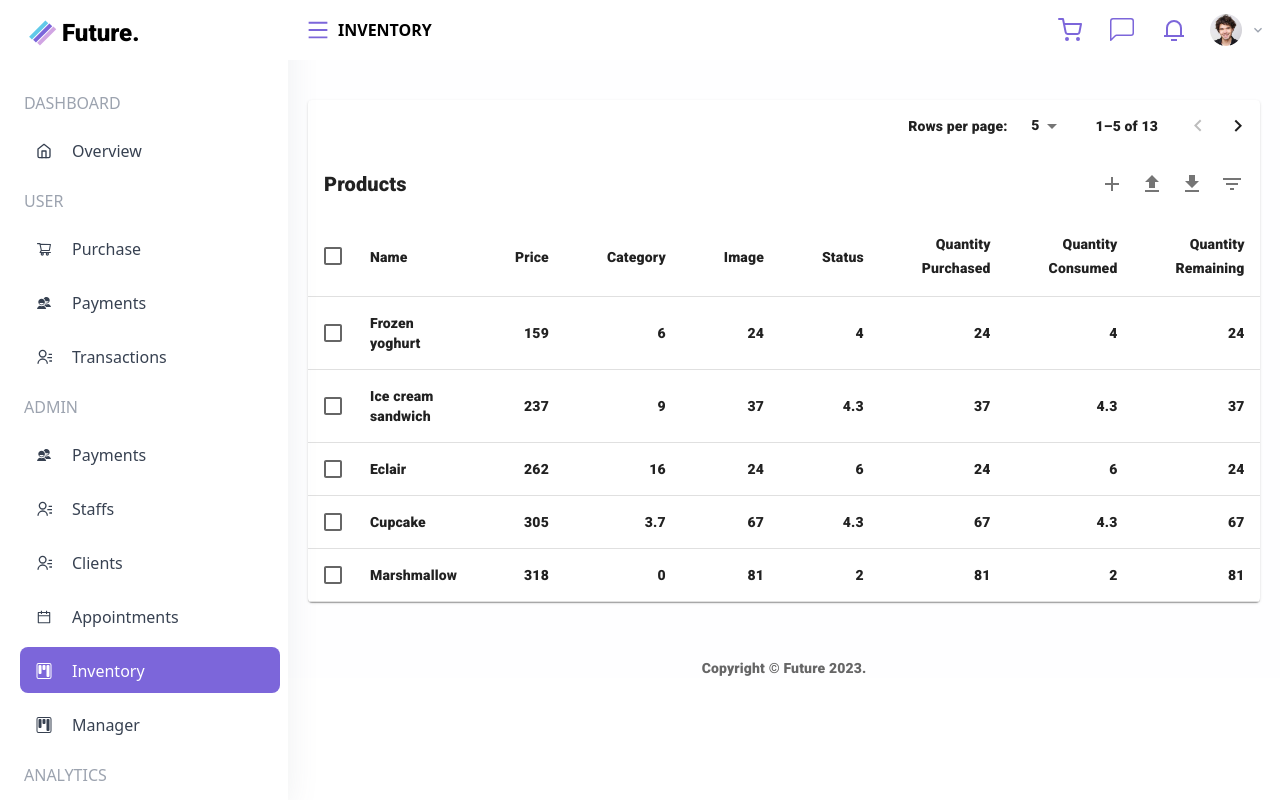
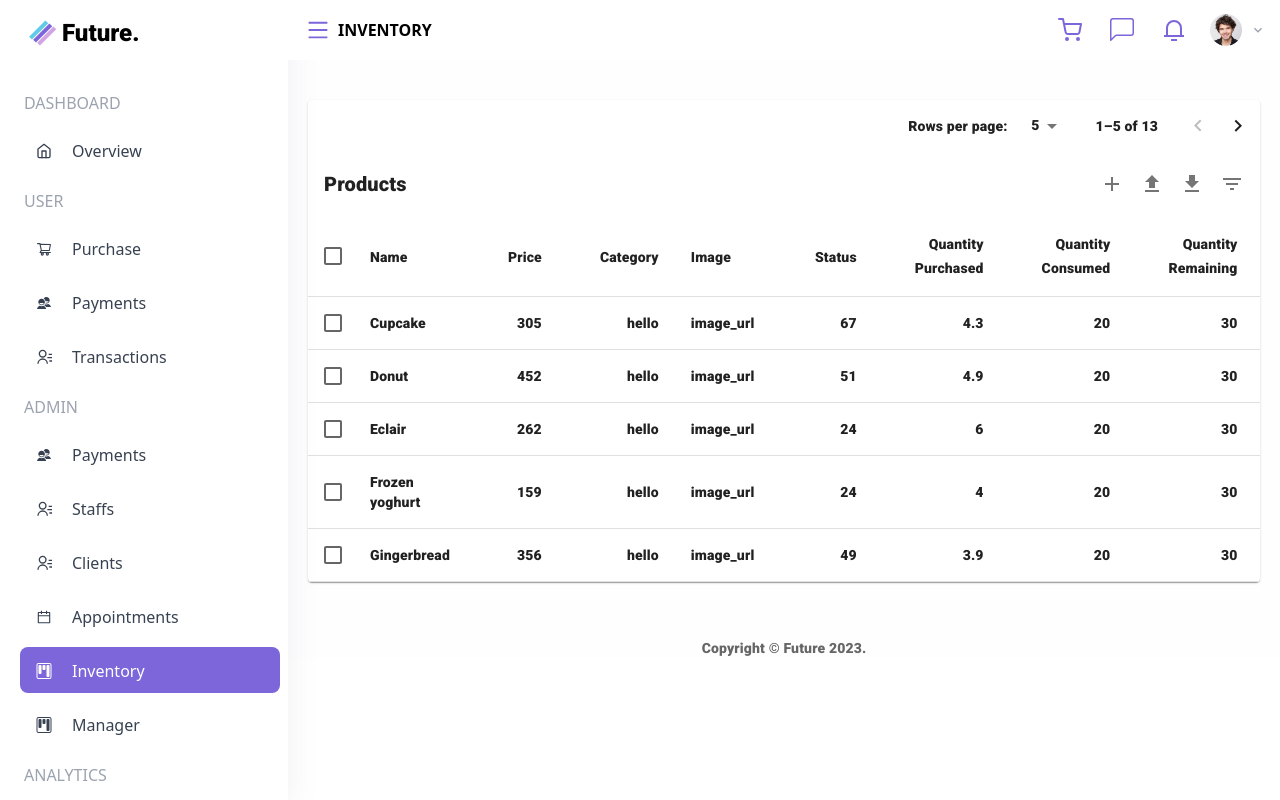
Before and after one commit to Godinson1/future, a Next.js app: page /dashboard/inventory in a window 1280 px wide. Built offline with nearby package versions, Linux system fonts and the light colour scheme.

Commit message:
setup reusable table

```diff
--- a/src/app/(dashboard)/dashboard/inventory/constants/index.ts
+++ b/src/app/(dashboard)/dashboard/inventory/constants/index.ts
@@ -1,12 +1,12 @@
 export interface IProduct {
   name: string;
   price: number;
-  image: number;
+  image: string;
   status: number;
   quantity_purchased: number;
   quantity_consumed: number;
   quantity_remaining: number;
-  category: number;
+  category: string;
   total: number;
 }
 
@@ -16,6 +16,46 @@ interface HeaderCell {
   label: string;
   numeric: boolean;
 }
+
+function createData(
+  name: string,
+  price: number,
+  category: string,
+  image: string,
+  status: number,
+  quantity_purchased: number,
+  quantity_consumed: number,
+  quantity_remaining: number,
+  total: number
+): IProduct {
+  return {
+    name,
+    category,
+    price,
+    image,
+    status,
+    quantity_purchased,
+    quantity_consumed,
+    quantity_remaining,
+    total,
+  };
+}
+
+const rows = [
+  createData("Cupcake", 305, "hello", "image_url", 67, 4.3, 20, 30, 45),
+  createData("Donut", 452, "hello", "image_url", 51, 4.9, 20, 30, 45),
+  createData("Eclair", 262, "hello", "image_url", 24, 6.0, 20, 30, 45),
+  createData("Frozen yoghurt", 159, "hello", "image_url", 24, 4.0, 20, 30, 45),
+  createData("Gingerbread", 356, "hello", "image_url", 49, 3.9, 20, 30, 45),
+  createData("Honeycomb", 408, "hello", "image_url", 87, 6.5, 20, 30, 45),
+  createData("Ice cream sandwich", 237, "hello", "image_url", 37, 4.3, 20, 30, 45),
+  createData("Jelly Bean", 375, "hello", "image_url", 94, 0.0, 20, 30, 45),
+  createData("KitKat", 518, "hello", "image_url", 65, 7.0, 20, 30, 45),
+  createData("Lollipop", 392, "hello", "image_url", 98, 0.0, 20, 30, 45),
+  createData("Marshmallow", 318, "hello", "image_url", 81, 2.0, 20, 30, 45),
+  createData("Nougat", 360, "hello", "image_url", 9, 37.0, 20, 30, 45),
+  createData("Oreo", 437, "hello", "image_url", 63, 4.0, 20, 30, 45),
+];
 
 const InventoryHeaderCell: readonly HeaderCell[] = [
   {
@@ -38,7 +78,7 @@ const InventoryHeaderCell: readonly HeaderCell[] = [
   },
   {
     id: "image",
-    numeric: true,
+    numeric: false,
     disablePadding: false,
     label: "Image",
   },
@@ -72,24 +112,6 @@ const InventoryHeaderCell: readonly HeaderCell[] = [
     disablePadding: false,
     label: "Total Price",
   },
-  {
-    id: "total",
-    numeric: true,
-    disablePadding: false,
-    label: "Total Price",
-  },
-  {
-    id: "total",
-    numeric: true,
-    disablePadding: false,
-    label: "Total Price",
-  },
-  {
-    id: "total",
-    numeric: true,
-    disablePadding: false,
-    label: "Total Price",
-  },
 ];
 
-export { InventoryHeaderCell };
+export { InventoryHeaderCell, rows };
--- a/src/app/(dashboard)/dashboard/inventory/page.tsx
+++ b/src/app/(dashboard)/dashboard/inventory/page.tsx
@@ -3,12 +3,12 @@
 import React from "react";
 import TableList from "@/app/components/ui/Lists/Table";
 import { InventoryHeaderCell } from "./constants";
-import { rows, IData } from "@/constants/list";
+import { rows } from "./constants/index";
 
 const page = () => {
   return (
     <div>
-      <TableList title='Products' rows={rows} headerCells={InventoryHeaderCell} />
+      <TableList title='Products' data={rows} headerCells={InventoryHeaderCell} />
     </div>
   );
 };
--- a/src/app/(dashboard)/dashboard/overview/page.tsx
+++ b/src/app/(dashboard)/dashboard/overview/page.tsx
@@ -8,8 +8,8 @@ import { rows } from "@/app/constants/list";
 const page = () => {
   return (
     <div>
-      <TableList rows={rows} title='Products' headerCells={InventoryHeaderCell} />
-      <TableList rows={rows} title='Inventory' headerCells={InventoryHeaderCell} />
+      <TableList data={rows} title='Products' headerCells={InventoryHeaderCell} />
+      <TableList data={rows} title='Inventory' headerCells={InventoryHeaderCell} />
     </div>
   );
 };
--- a/src/app/components/ui/Lists/Table.tsx
+++ b/src/app/components/ui/Lists/Table.tsx
@@ -15,11 +15,11 @@ import { useTable } from "./hooks/useTable";
 
 interface TableListProps {
   title: string;
-  rows: any[];
+  data: any[];
   headerCells: readonly any[];
 }
 
-const TableList = ({ title, headerCells }: TableListProps) => {
+const TableList = ({ title, headerCells, data }: TableListProps) => {
   const {
     handleClick,
     rows,
@@ -34,7 +34,9 @@ const TableList = ({ title, headerCells }: TableListProps) => {
     handleChangeRowsPerPage,
     isSelected,
     emptyRows,
-  } = useTable();
+  } = useTable(data);
+
+  const stringColumns = ["name", "image"];
 
   return (
     <Box sx={{ width: "100%" }}>
@@ -63,7 +65,7 @@ const TableList = ({ title, headerCells }: TableListProps) => {
             <TableBody>
               {stableSort(rows, getComparator(order, orderBy))
                 .slice(page * rowsPerPage, page * rowsPerPage + rowsPerPage)
-                .map((row, index) => {
+                .map((row: any, index) => {
                   const isItemSelected = isSelected(row.name);
                   const labelId = `enhanced-table-checkbox-${index}`;
 
@@ -79,28 +81,19 @@ const TableList = ({ title, headerCells }: TableListProps) => {
                       sx={{ cursor: "pointer" }}
                     >
                       <TableCell padding='checkbox'>
-                        <Checkbox
-                          color='primary'
-                          checked={isItemSelected}
-                          inputProps={{
-                            "aria-labelledby": labelId,
-                          }}
-                        />
+                        <Checkbox color='primary' checked={isItemSelected} inputProps={{ "aria-labelledby": labelId }} />
                       </TableCell>
-                      <TableCell component='th' id={labelId} scope='row'>
-                        {row.name}
-                      </TableCell>
-                      <TableCell align='right'>{row.calories}</TableCell>
-                      <TableCell align='right'>{row.fat}</TableCell>
-                      <TableCell align='right'>{row.carbs}</TableCell>
-                      <TableCell align='right'>{row.protein}</TableCell>
-                      <TableCell align='right'>{row.carbs}</TableCell>
-                      <TableCell align='right'>{row.protein}</TableCell>
-                      <TableCell align='right'>{row.carbs}</TableCell>
-                      <TableCell align='right'>{row.protein}</TableCell>
-                      <TableCell align='right'>{row.protein}</TableCell>
-                      <TableCell align='right'>{row.carbs}</TableCell>
-                      <TableCell align='right'>{row.protein}</TableCell>
+                      {headerCells.map((column: any, index: number) =>
+                        stringColumns.includes(column.id) ? (
+                          <TableCell key={index} id={labelId} scope='row'>
+                            {row[column.id]}
+                          </TableCell>
+                        ) : (
+                          <TableCell key={index} align='right'>
+                            {row[column.id]}
+                          </TableCell>
+                        )
+                      )}
                     </TableRow>
                   );
                 })}
--- a/src/app/components/ui/Lists/hooks/useTable.ts
+++ b/src/app/components/ui/Lists/hooks/useTable.ts
@@ -1,9 +1,9 @@
 import React from "react";
-import { rows, IData } from "@/constants/list";
+import { IData } from "@/constants/list";
 
 type Order = "asc" | "desc";
 
-export const useTable = () => {
+export const useTable = (rows: any[]) => {
   const [order, setOrder] = React.useState<Order>("asc");
   const [orderBy, setOrderBy] = React.useState<keyof IData>("calories");
   const [selected, setSelected] = React.useState<readonly string[]>([]);
@@ -25,12 +25,12 @@ export const useTable = () => {
     setSelected([]);
   };
 
-  const handleClick = (event: React.MouseEvent<unknown>, name: string) => {
-    const selectedIndex = selected.indexOf(name);
+  const handleClick = (event: React.MouseEvent<unknown>, name: string | number) => {
+    const selectedIndex = selected.indexOf(String(name));
     let newSelected: readonly string[] = [];
 
     if (selectedIndex === -1) {
-      newSelected = newSelected.concat(selected, name);
+      newSelected = newSelected.concat(selected, String(name));
     } else if (selectedIndex === 0) {
       newSelected = newSelected.concat(selected.slice(1));
     } else if (selectedIndex === selected.length - 1) {
@@ -51,7 +51,7 @@ export const useTable = () => {
     setPage(0);
   };
 
-  const isSelected = (name: string) => selected.indexOf(name) !== -1;
+  const isSelected = (name: string | number) => selected.indexOf(String(name)) !== -1;
 
   // Avoid a layout jump when reaching the last page with empty rows.
   const emptyRows = page > 0 ? Math.max(0, (1 + page) * rowsPerPage - rows.length) : 0;
```
